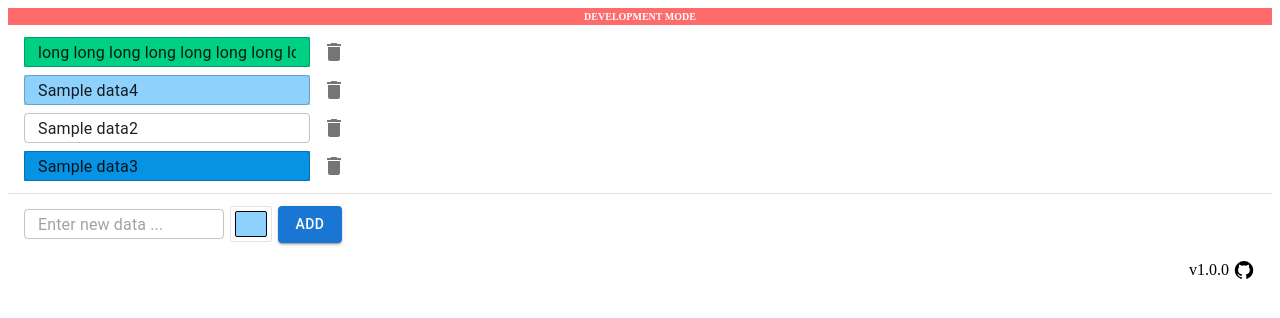
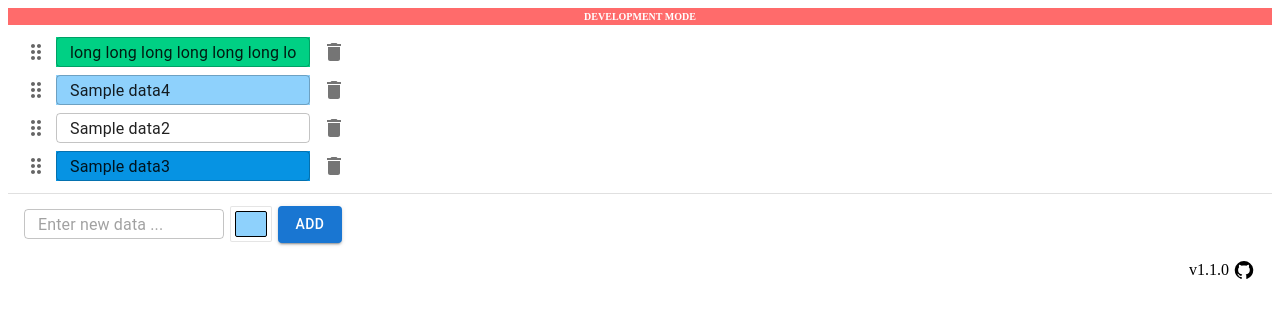
Before and after one commit to somared/QuickCopyChromeExt, a React (Create React App) app: page / in a window 1280 px wide. Shown: the top 318 px of the page. Built offline with nearby package versions, Linux system fonts and the light colour scheme.

Commit message:
Initial working drag-drop

```diff
--- a/package.json
+++ b/package.json
@@ -3,6 +3,10 @@
   "version": "0.1.0",
   "private": true,
   "dependencies": {
+    "@dnd-kit/core": "^6.3.1",
+    "@dnd-kit/modifiers": "^9.0.0",
+    "@dnd-kit/sortable": "^10.0.0",
+    "@dnd-kit/utilities": "^3.2.2",
     "@emotion/react": "^11.11.1",
     "@emotion/styled": "^11.11.0",
     "@mui/icons-material": "^5.14.16",
--- a/src/App.js
+++ b/src/App.js
@@ -38,7 +38,7 @@ function App() {
 
           if (version < 1.0 && result.userData !== undefined) {
             // Perform migration logic
-            console.log("Migrating data to version 1.0");
+            console.log("Migrating data to version 1.1");
 
             // Add order property
             const migratedData = result.userData.map((item, index) => ({
@@ -52,9 +52,9 @@ function App() {
             // Save migrated data
             await storageService.saveData({
               'userData': migratedData,
-              'version': '1.0'
+              'version': '1.1'
             });
-            console.log('Data migrated to version 1.0');
+            console.log('Data migrated to version 1.1');
           } else {
             console.log("No migration needed");
 
@@ -67,6 +67,10 @@ function App() {
             if (sortedData.length > 0) {
               setHighestOrder(sortedData[sortedData.length - 1].order);
             }
+
+            await storageService.saveData({
+              'version': '1.1'
+            });
           }
         } else {
           // Handle empty storage case - this will use the test data in dev mode
@@ -80,6 +84,10 @@ function App() {
               setHighestOrder(sortedData[sortedData.length - 1].order);
             }
           }
+
+          await storageService.saveData({
+              'version': '1.1'
+          });
         }
       } catch (error) {
         console.error("Error loading user data:", error);
@@ -124,6 +132,24 @@ function App() {
       console.log('Item deleted');
     } catch (error) {
       console.error('Error removing item:', error);
+    }
+  }
+
+  const reorderItems = async (items) => {
+    const reorderedItems = items.map((item, index) => ({
+      ...item,
+      order: index + 1
+    }));
+
+    setUserList(reorderedItems);
+    setHighestOrder(reorderedItems.length);
+
+    // Save data using our storage service
+    try {
+      await storageService.saveData({ 'userData': reorderedItems });
+      console.log('Items reordered');
+    } catch (error) {
+      console.error('Error saving reordered items:', error);
     }
   }
 
@@ -178,7 +204,7 @@ function App() {
     <div>
       <ThemeProvider theme={overrideTheme}>
         <DevModeIndicator />
-        <UserDataList dataList={userList} removeItem={removeData} showMessage={showSnackbar} />
+        <UserDataList dataList={userList} removeItem={removeData} showMessage={showSnackbar} onReorder={reorderItems} />
         <Divider/>
         <AddData addItem={insertData}/>
         <Footer/>
--- a/src/Footer.js
+++ b/src/Footer.js
@@ -18,7 +18,7 @@ const Footer = () => {
                     <GitHubIcon sx={{ color: 'black' }} fontSize="small"/>
                 </IconButton>
                 <Box sx={{ alignContent: 'center'}}>
-                    v1.0.0
+                    v1.1.0
                 </Box>
             </Box>
 
--- a/src/UserData.js
+++ b/src/UserData.js
@@ -1,39 +1,76 @@
+// filepath: c:\MyRepos\QuickCopyChromeExt\src\UserData.js
 import ListItem from '@mui/material/ListItem';
 import ListItemSecondaryAction from '@mui/material/ListItemSecondaryAction';
 import IconButton from '@mui/material/IconButton';
 import DeleteIcon from '@mui/icons-material/Delete';
+import DragIndicatorIcon from '@mui/icons-material/DragIndicator';
 import TextField from '@mui/material/TextField';
 import { styled } from '@mui/material/styles';
+import { useSortable } from '@dnd-kit/sortable';
+import { CSS } from '@dnd-kit/utilities';
+import Box from '@mui/material/Box';
 
 // Styled TextField with pointer cursor
 const PointerTextField = styled(TextField)({
-  '& .MuiOutlinedInput-root': {
-    cursor: 'pointer',
+  "& .MuiOutlinedInput-root": {
+    cursor: "pointer",
   },
-  '& .MuiInputBase-input': {
-    cursor: 'pointer',
+  "& .MuiInputBase-input": {
+    cursor: "pointer",
   },
-  '&:hover': {
-    cursor: 'pointer',
+  "&:hover": {
+    cursor: "pointer",
   },
 });
 
-const UserData = ({data, deleteItem, showMessage}) =>{
+// Styled drag handle
+const DragHandle = styled(Box)(({ theme }) => ({
+  display: "flex",
+  alignItems: "center",
+  marginRight: "8px",
+  cursor: "grab",
+  color: theme.palette.text.secondary,
+  "&:hover": {
+    color: theme.palette.text.primary,
+  },
+}));
 
-    const handleRemoveItem = (e) =>{
+const UserData = ({ data, deleteItem, showMessage, id, isDragging }) => {
+    // Set up sortable attributes for this component
+    const {
+        attributes,
+        listeners,
+        setNodeRef,
+        transform,
+        transition,
+        isDragging: isSortableDragging,
+    } = useSortable({ id: id || data.id });
+
+    const style = {
+        transform: CSS.Transform.toString(transform),
+        transition,
+        opacity: isDragging || isSortableDragging ? 0.5 : 1,
+        position: "relative",
+        zIndex: isDragging ? 999 : "auto",
+    };
+
+    const handleRemoveItem = (e) => {
         deleteItem(e);
-        showMessage('Deleted');
-    }
+        showMessage("Deleted");
+    };
 
-    const handleCopyItem = (e) =>{
+    const handleCopyItem = (e) => {
         e.target.select();
-        document.execCommand('copy');
-        showMessage('Copied');
-    }
+        document.execCommand("copy");
+        showMessage("Copied");
+    };
 
-    return(
-        <div>
+    return (
+        <div ref={setNodeRef} style={style}>
             <ListItem>
+                <DragHandle {...attributes} {...listeners}>
+                    <DragIndicatorIcon />
+                </DragHandle>
                 <PointerTextField
                     style={{
                         backgroundColor: `${data.bgcolor}`
@@ -44,17 +81,17 @@ const UserData = ({data, deleteItem, showMessage}) =>{
                     value={data.text}
                     onClick={handleCopyItem}
                     inputProps={{
-                        style: { cursor: 'pointer' }
+                        style: { cursor: "pointer" }
                     }}
                 />
                 <ListItemSecondaryAction>
-                    <IconButton edge="end" aria-label="delete" onClick={()=>handleRemoveItem(data.id)}>
+                    <IconButton edge="end" aria-label="delete" onClick={() => handleRemoveItem(data.id)}>
                         <DeleteIcon />
                     </IconButton>
                 </ListItemSecondaryAction>
             </ListItem>
         </div>
     );
-}
+};
 
 export default UserData;
--- a/src/UserDataList.js
+++ b/src/UserDataList.js
@@ -2,19 +2,99 @@ import List from '@mui/material/List';
 import Card from '@mui/material/Card';
 import CardContent from '@mui/material/CardContent';
 import UserData from "./UserData";
+import {
+  DndContext,
+  closestCenter,
+  KeyboardSensor,
+  PointerSensor,
+  useSensor,
+  useSensors,
+  DragOverlay,
+} from '@dnd-kit/core';
+import {
+  arrayMove,
+  SortableContext,
+  sortableKeyboardCoordinates,
+  verticalListSortingStrategy,
+} from '@dnd-kit/sortable';
+import { restrictToVerticalAxis } from '@dnd-kit/modifiers';
+import { useState } from 'react';
 
-const UserDataList = ({dataList, removeItem, showMessage}) => {
+const UserDataList = ({dataList, removeItem, showMessage, onReorder}) => {
+    const [activeId, setActiveId] = useState(null);
+
+    const sensors = useSensors(
+        useSensor(PointerSensor),
+        useSensor(KeyboardSensor, {
+            coordinateGetter: sortableKeyboardCoordinates,
+        })
+    );
+
+    const handleDragStart = (event) => {
+        setActiveId(event.active.id);
+    };
+
+    const handleDragEnd = (event) => {
+        const { active, over } = event;
+
+        if (active.id !== over.id) {
+            const oldIndex = dataList.findIndex((item) => item.id === active.id);
+            const newIndex = dataList.findIndex((item) => item.id === over.id);
+
+            // Create a new array with the updated order
+            const newItems = arrayMove(dataList, oldIndex, newIndex);
+
+            // Call the onReorder function from props to update the state in the parent
+            onReorder(newItems);
+        }
+
+        setActiveId(null);
+    };
+
+    // Find the active item if needed for the overlay
+    const activeItem = activeId ? dataList.find(item => item.id === activeId) : null;
+
     return(
         <div style={{width:"350px"}}>
             {
                 (dataList.length > 0) ?
-                    <List dense >
-                        {
-                            dataList.map(d => {
-                                return(<UserData data={d} deleteItem={removeItem} key={d.id} showMessage={showMessage}/>)
-                            })
-                        }
-                    </List>
+                    <DndContext
+                        sensors={sensors}
+                        collisionDetection={closestCenter}
+                        onDragStart={handleDragStart}
+                        onDragEnd={handleDragEnd}
+                        modifiers={[restrictToVerticalAxis]}
+                    >
+                        <SortableContext
+                            items={dataList.map(item => item.id)}
+                            strategy={verticalListSortingStrategy}
+                        >
+                            <List dense>
+                                {
+                                    dataList.map(d => (
+                                        <UserData
+                                            data={d}
+                                            deleteItem={removeItem}
+                                            key={d.id}
+                                            showMessage={showMessage}
+                                            id={d.id}
+                                        />
+                                    ))
+                                }
+                            </List>
+                        </SortableContext>
+
+                        <DragOverlay>
+                            {activeId ? (
+                                <UserData
+                                    data={activeItem}
+                                    deleteItem={removeItem}
+                                    showMessage={showMessage}
+                                    isDragging={true}
+                                />
+                            ) : null}
+                        </DragOverlay>
+                    </DndContext>
                     :
                     <Card>
                         <CardContent>No data is configured. Add text using below form</CardContent>
```
Also changed, not shown: 1 other file (tests, documents, lock files or other folders).
